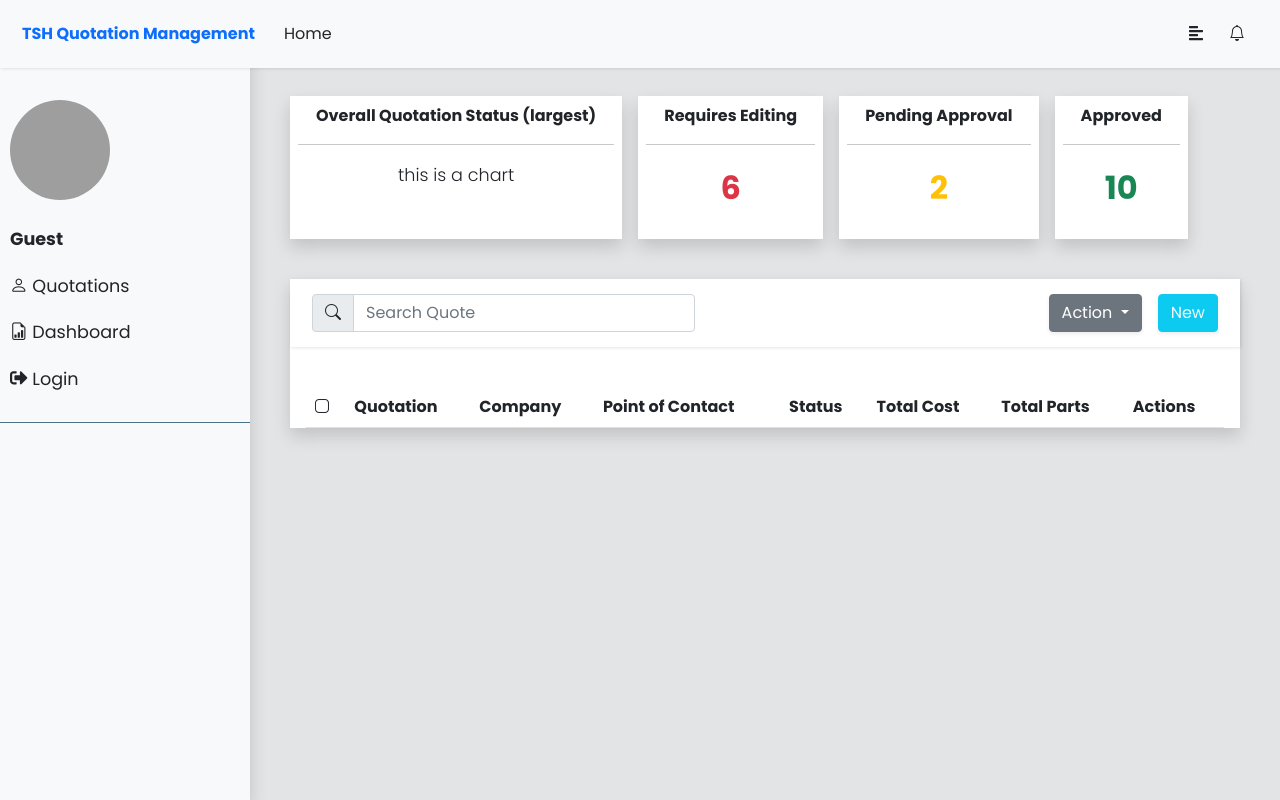
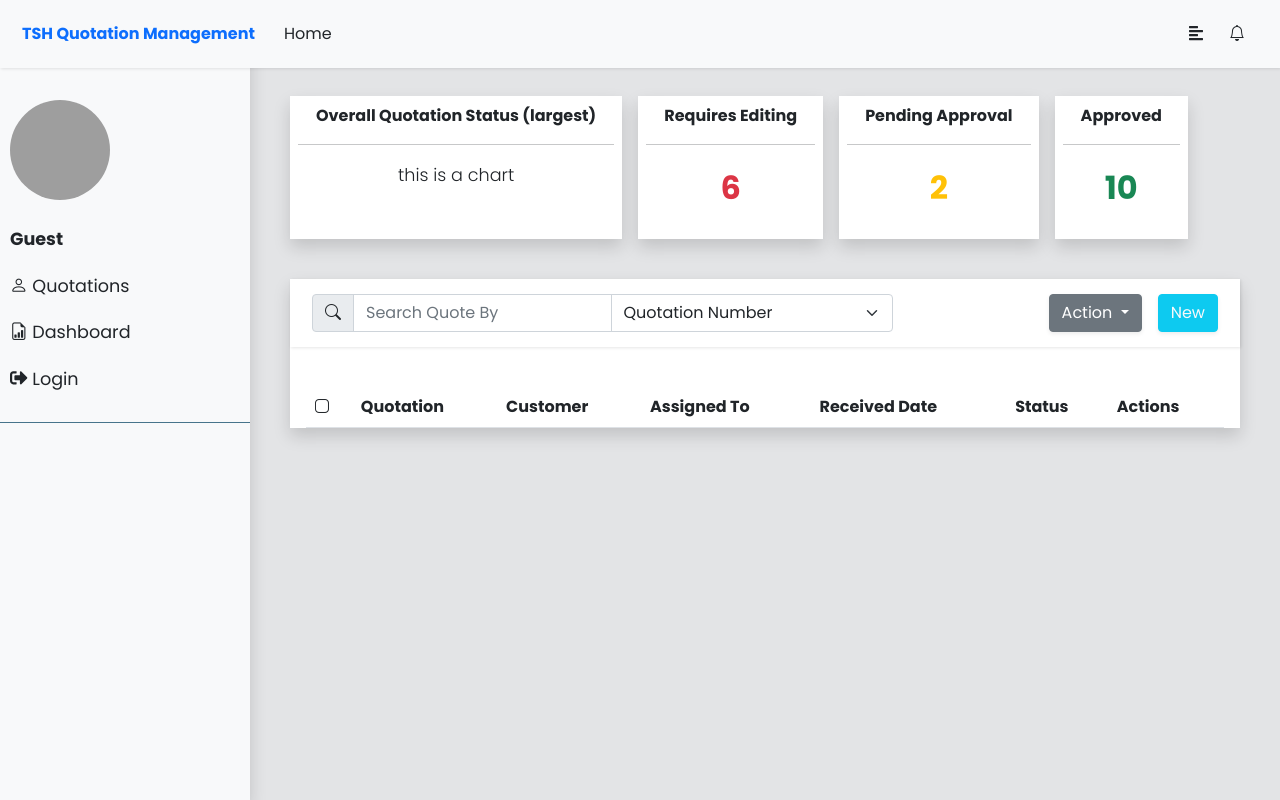
Before and after one commit to izzkhairable/fyp, a Python web app: template aqs_web/templates/salesperson_home.html in a window 1280 px wide. Run offline with Jinja, Linux system fonts and the light colour scheme; the template is opened without the code that fills it, so the values that code supplies are empty; some libraries are stand-ins or nearby versions; grey boxes are pictures that could not be loaded.

Commit message:
search function for main quotation page

```diff
--- a/aqs_web/app.py
+++ b/aqs_web/app.py
@@ -440,11 +440,11 @@ def get_supervisor_dashboard_data(supervisor_id):
 def get_quotations():
     conn = pyodbc.connect('DRIVER='+driver+';SERVER='+server+';DATABASE='+database+';Trusted_Connection='+trusted_connection+';')
     cursor = conn.cursor()
-    cursor.execute('''SELECT CT.company_name AS company, ST.first_name, ST.last_name, SUM(QCT.unit_price * QCT.quantity) AS total_cost, SUM(QCT.quantity) AS total_parts, QT.quotation_no, status FROM dbo.quotation AS QT
+    cursor.execute('''SELECT CT.company_name AS company, ST.first_name, ST.last_name, SUM(QCT.unit_price * QCT.quantity) AS total_cost, SUM(QCT.quantity) AS total_parts, QT.quotation_no, status, rfq_date FROM dbo.quotation AS QT
                     INNER JOIN dbo.customer AS CT ON QT.customer = CT.id
                     INNER JOIN dbo.staff AS ST ON QT.assigned_staff = ST.id
                     LEFT JOIN dbo.quotation_component AS QCT ON QT.quotation_no = QCT.quotation_no
-                    GROUP BY QT.quotation_no, CT.company_name, ST.first_name, ST.last_name, status''')
+                    GROUP BY QT.quotation_no, CT.company_name, ST.first_name, ST.last_name, status, rfq_date''')
 
     columns = [column[0] for column in cursor.description]
     results = {}
--- a/aqs_web/static/js/salesperson_home.js
+++ b/aqs_web/static/js/salesperson_home.js
@@ -31,9 +31,8 @@ function get_quotations() {
                 <td><a href="edit#${result[quotation].quotation_no}" class="link-primary">${result[quotation].quotation_no} <i class="bi bi-box-arrow-in-up-right"></i></a></td>
                 <td>${result[quotation].company}</td>
                 <td>${result[quotation].first_name} ${result[quotation].last_name}</td>
+                <td>${result[quotation].rfq_date}</td>
                 ${button}
-                <td>$${result[quotation].total_cost}</td>
-                <td>${result[quotation].total_parts}</td>
                 <td>
                     <button type="button" class="btn btn-outline-secondary"><i class="bi bi-trash-fill"></i></button>
                 </td>
@@ -92,3 +91,26 @@ function insert(){
                 } // error
     });
 }
+
+// Filter table
+function filter() {
+    // Declare variables
+    var input, filter, table, tr, td, i, txtValue;
+    input = document.getElementById("myInput");
+    filter = input.value.toUpperCase();
+    table = document.getElementById("myTable");
+    tr = table.getElementsByTagName("tr");
+    condition = document.getElementById("filter_condition").value;
+    // Loop through all table rows, and hide those who don't match the search query
+    for (i = 0; i < tr.length; i++) {
+        td = tr[i].getElementsByTagName("td")[condition];
+        if (td) {
+            txtValue = td.textContent || td.innerText;
+            if (txtValue.toUpperCase().indexOf(filter) > -1) {
+                tr[i].style.display = "";
+            } else {
+                tr[i].style.display = "none";
+            }
+        }
+    }
+}
--- a/aqs_web/templates/edit.html
+++ b/aqs_web/templates/edit.html
@@ -88,6 +88,7 @@
                 <div class="d-flex dropdown flex-row bd-highlight ms-3">
                   <button type="button" class="btn btn-success text-light shadow-sm">Submit For Review</button>
                 </div>
+                <button type="button" class="btn btn-primary ms-3">Generate Quotation</button>
               </div>
             </nav>
 
--- a/aqs_web/templates/salesperson_home.html
+++ b/aqs_web/templates/salesperson_home.html
@@ -54,8 +54,18 @@
                   <ul class="navbar-nav me-auto mb-2 mb-lg-0">
                     <form class="d-flex">
                       <div class="input-group">
-                        <span class="input-group-text" id="basic-addon1"><i class="bi bi-search"></i></span>
-                        <input type="text" class="form-control" placeholder="Search Quote" aria-label="search" aria-describedby="search">
+                        <span class="input-group-text" id="basic-addon1"><i
+                          class="bi bi-search"></i></span>
+                        <input type="text" class="form-control" placeholder="Search Quote By"
+                            aria-label="search" aria-describedby="search" id="myInput"
+                            onkeyup="filter()">
+                        <select class="form-control form-select" id="filter_condition">
+                            <option value="0" selected>Quotation Number</option>
+                            <option value="1">Customer</option>
+                            <option value="2">Assigned To</option>
+                            <option value="3">Received Date</option>
+                            <option value="4">Status</option>
+                        </select>
                       </div>
                     </form>
                   </ul>
@@ -77,16 +87,15 @@
 
             <!-- Basics for table visualisation -->
             <div class="mx-3">
-              <table class="table">
+              <table class="table" id="myTable">
                 <thead>
                   <tr>
                     <th scope="col"><i class="bi bi-app"></i></th>
                     <th scope="col">Quotation</th>
-                    <th scope="col">Company</th>
-                    <th scope="col">Point of Contact</th>
+                    <th scope="col">Customer</th>
+                    <th scope="col">Assigned To</th>
+                    <th scope="col">Received Date</th>
                     <th scope="col">Status</th>
-                    <th scope="col">Total Cost</th>
-                    <th scope="col">Total Parts</th>
                     <th scope="col">Actions</th>
                   </tr>
                 </thead>
--- a/sql_connect.cfg
+++ b/sql_connect.cfg
@@ -6,7 +6,7 @@
 #izzat: LAPTOP-TK0O9CKS
 
 driver = {SQL Server}
-server = DESKTOP-1QKIK6R\SQLEXPRESS
+server = DESKTOP-7REM3J1\SQLEXPRESS
 database = myerp101
 trusted_connection = yes
 
```
